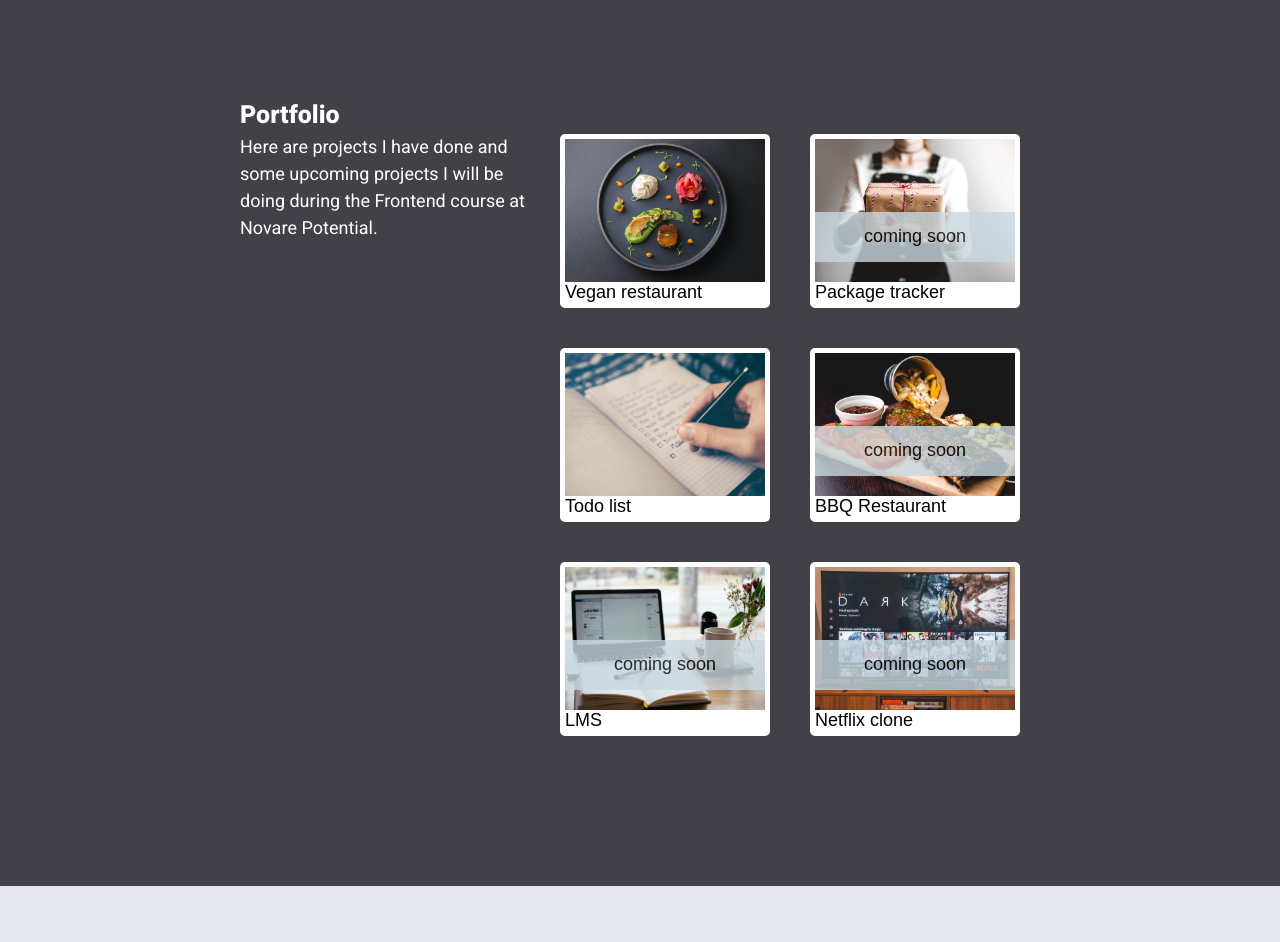
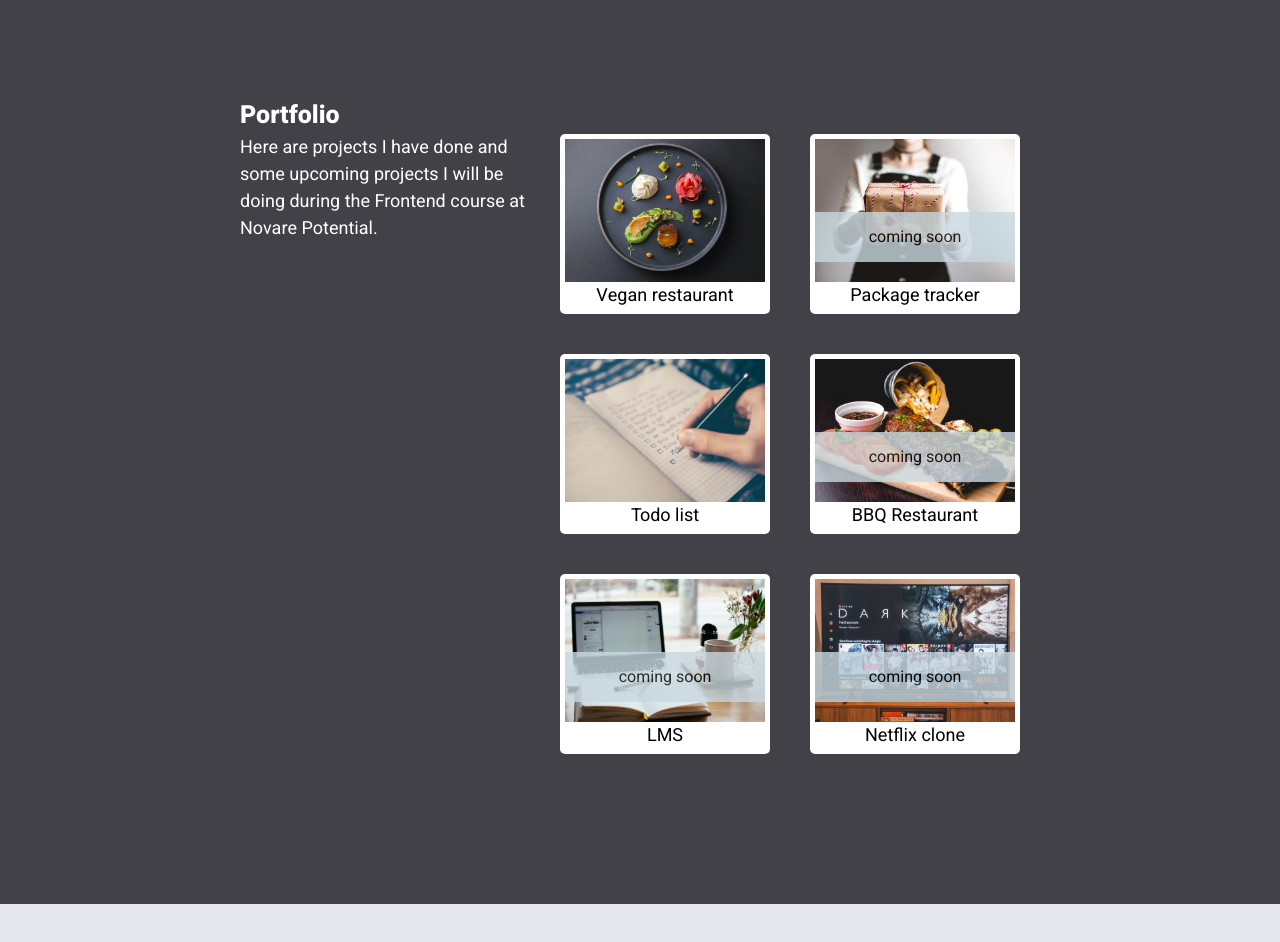
Before and after one commit to EleonoraKazakova/portfolio, a React (Create React App) app: page / in a window 1280 px wide. Shown: the part 1480-2422 px from the top of the page. Built offline with nearby package versions, Linux system fonts and the light colour scheme; a web font is replaced by a local one.

Commit message:
Change button's style

```diff
--- a/src/styles/card.css
+++ b/src/styles/card.css
@@ -4,6 +4,8 @@
   background-color: white;
   border-radius: 5px;
   padding: 5px;
+  color: black;
+  align-items: center;
 }
 
 .card-content-cursor-pointer {
--- a/src/styles/index.css
+++ b/src/styles/index.css
@@ -26,7 +26,12 @@ button {
 }
 
 button {
+  color: inherit;
   border: none;
+  padding: 0;
+  font: inherit;
+  cursor: pointer;
+  outline: inherit;
 }
 
 h2 {
```
